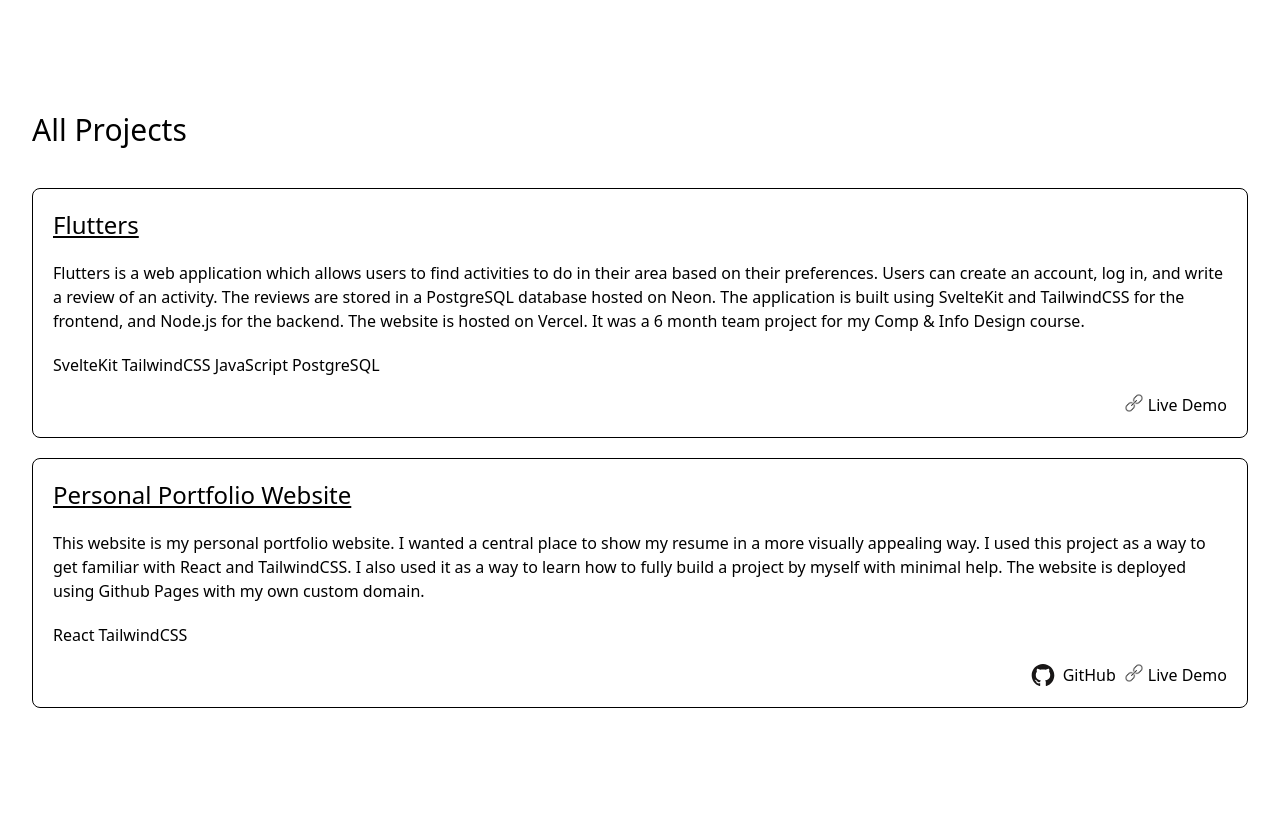
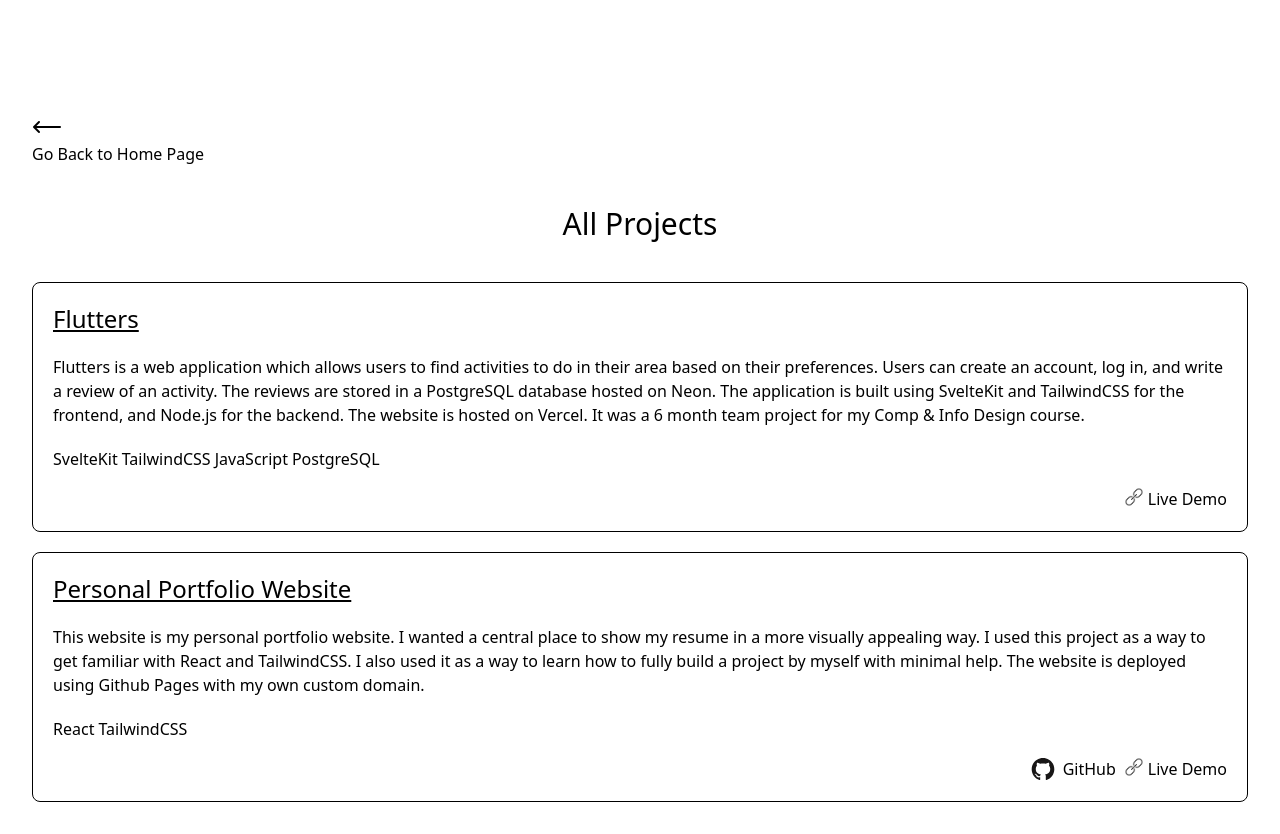
Before and after one commit to abbydise/portfolio-website, a React (Vite) app: page /projects in a window 1280 px wide. Before the commit the page ends 800 px from the top, so only its background shows below. Built offline with nearby package versions, Linux system fonts and the light colour scheme.

Commit message:
implemented a back button for projects page

```diff
--- a/src/pages/ProjectsPage.jsx
+++ b/src/pages/ProjectsPage.jsx
@@ -1,4 +1,6 @@
 import React from "react";
+import { Link } from "react-router-dom";
+
 import ProjectBlogCard from "../components/ProjectBlogCard";
 
 import { projects } from "../data/projects";
@@ -9,7 +11,12 @@ const ProjectsPage = () => {
 			id="projects"
 			className="text-left mt-20"
 		>
-			<h1 className="text-3xl">All Projects</h1>
+			<div className="mb-10">
+				<Link to="/">
+					<img src="arrow.png" /> Go Back to Home Page
+				</Link>
+			</div>
+			<h1 className="text-3xl text-center">All Projects</h1>
 			<div className="grid gap-5 mt-10">
 				<ProjectBlogCard project={projects.Flutters} />
 				<ProjectBlogCard project={projects.Portfolio} />
```
Also changed, not shown: public/arrow.png (added).
